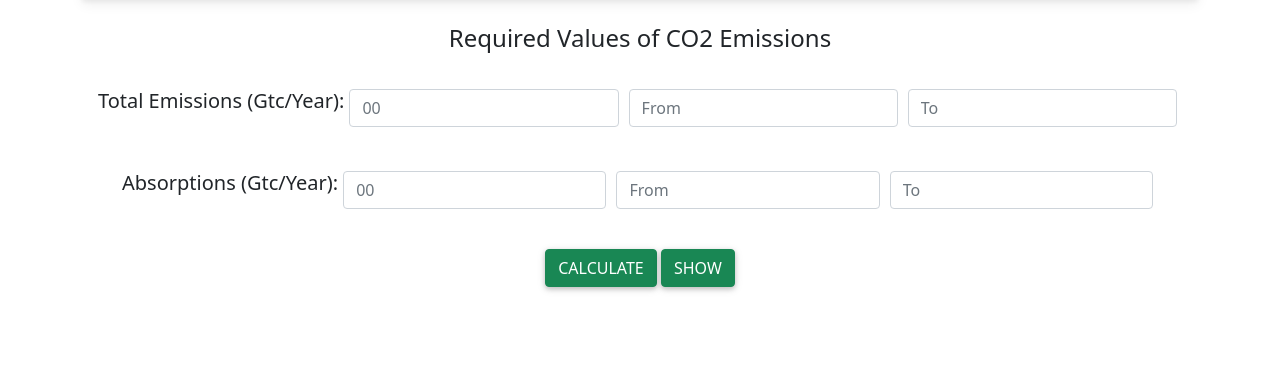
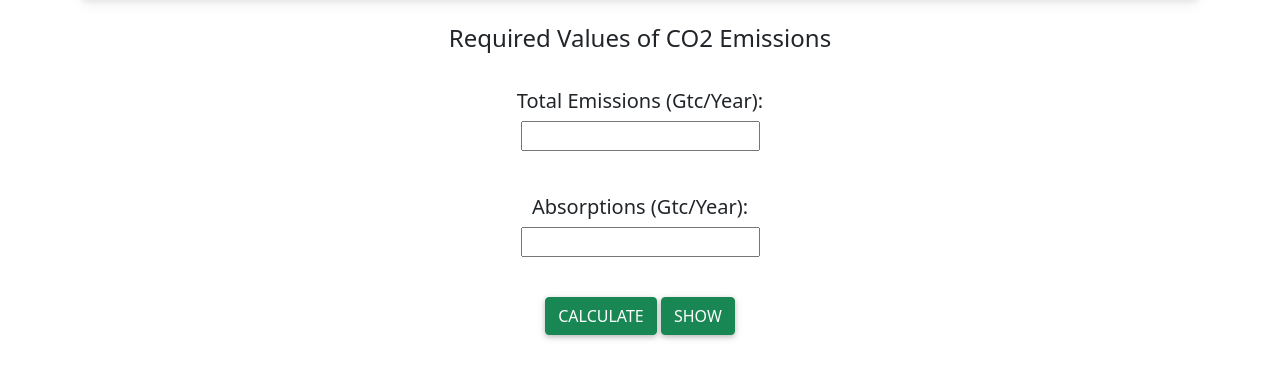
Before and after one commit to abhishekparmar1200/CS308_Project, a Django app: template Group10/templates/1.html in a window 1280 px wide. Shown: the part 56-435 px from the top of the page. Run offline with Django 3.2, Linux system fonts and the light colour scheme; the template is opened without the code that fills it: most values are stand-ins (such as "Sample title", 1, 10 or a date in 2020); form fields are guessed from the names that the template uses; some libraries are stand-ins or nearby versions.

Commit message:
added the new template

```diff
--- a/Group10/templates/1.html
+++ b/Group10/templates/1.html
@@ -83,22 +83,18 @@
     <h4 class="p-4 text-center">Required Values of CO2 Emissions</h4>
     <div class="container d-flex justify-content-center">
 
-        <div class="container">
+        <div class="text-center container">
 
             <form method="POST">
                {% csrf_token %}
                 <div class="mx-auto p-1 form-row">
-                    <h5>Total Emissions (Gtc/Year):  </h5>
+
                     <div class="col">
-                        <input type="text" id="emission1" name="Emissions" class="form-control" placeholder="00">
+                      <h5>Total Emissions (Gtc/Year):  </h5>
+                        {{ form.Emissions }}
                     </div>
 
-                    <div class="col">
-                        <input type="text" name="Emission_From" class="form-control" placeholder="From">
-                    </div>
-                    <div class="col">
-                        <input type="text" name="Emission_To" class="form-control" placeholder="To">
-                    </div>
+
                 </div>
 
 
@@ -108,21 +104,17 @@
     </div>
     <div class="mx-auto p-4 container d-flex justify-content-center">
 
-      <div class="container">
+      <div  class="text-center container">
 
 
-              <div class="mx-auto p-3 form-row">
-                  <h5>Absorptions (Gtc/Year):  </h5>
+              <div class="mx-auto p-3 form-row" align="center">
+
                   <div class="col">
-                      <input type="text" id="emission2" name='Absorptions' class="form-control" placeholder="00">
+                    <h5>Absorptions (Gtc/Year):  </h5>
+                      {{ form.Absorptions }}
                   </div>
 
-                  <div class="col">
-                      <input type="text" class="form-control" placeholder="From">
-                  </div>
-                  <div class="col">
-                      <input type="text" class="form-control" placeholder="To">
-                  </div>
+
               </div>
 
 
@@ -130,8 +122,9 @@
       </div>
     </div>
     <div class="text-center container">
-       <button id="output" onclick=changeflag() type="submit" class="btn btn-success" method="POST">Calculate</button>
-      <button id="output" onclick=changeflag() type="button" class="btn btn-success" method="POST">Show</button>
+       <button onclick=changeflag() type="submit" class="btn btn-success" method="POST">Calculate</button>
+       <button id="output" onclick=changeflag() type="button" class="btn btn-success">Show</button>
+
     </div>
 </form>
 
--- a/Group10/urls.py
+++ b/Group10/urls.py
@@ -32,6 +32,7 @@ urlpatterns = [
     path("instruction2/",views.ins2, name='instruction2'),
     path("instruction3/",views.ins3, name='instruction3'),
     path("user/",views.user, name='user'),
+    path("test/",views.test, name='test'),
 
 ]
 
```
Also changed, not shown: Group10/settings.py (+9 -0 lines), Group10/views.py (+12 -2 lines).
